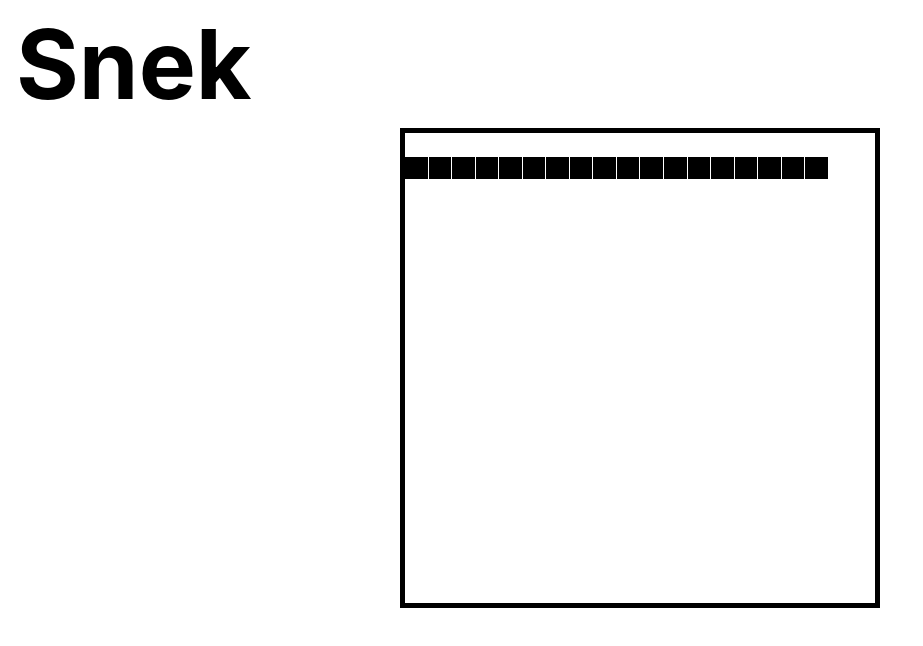
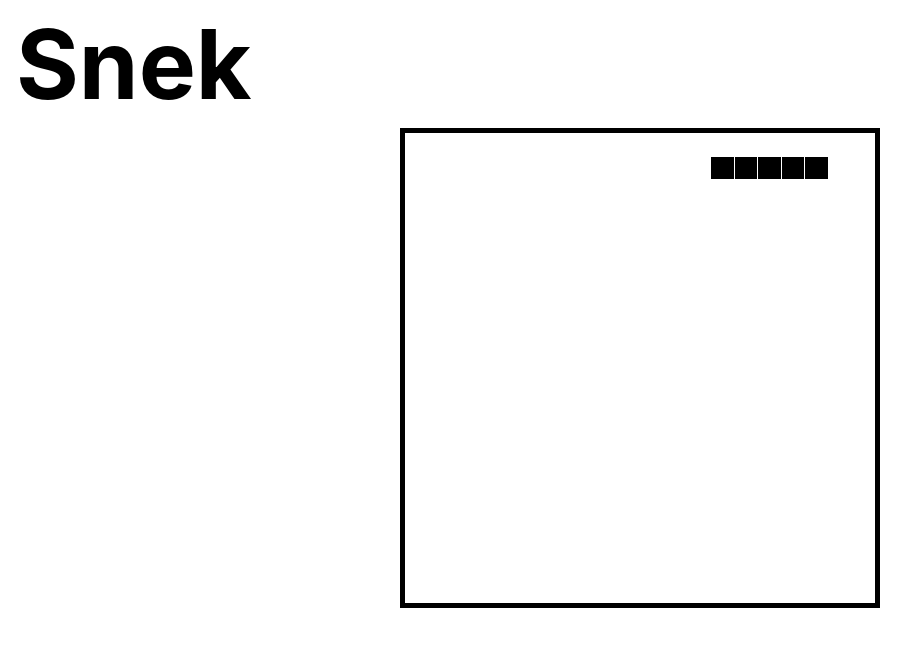
Before and after one commit to arrested-developer/snek, a React (Create React App) app: page / in a window 1280 px wide. Shown: the top 646 px of the page, without its empty margins (0-923 px from the left). Built offline with nearby package versions, Linux system fonts and the light colour scheme.

Commit message:
trim snake to match level

```diff
--- a/src/App.js
+++ b/src/App.js
@@ -2,6 +2,7 @@ import React, { Component } from 'react';
 import styled from 'styled-components';
 
 import Board from './Board';
+import { SSL_OP_CIPHER_SERVER_PREFERENCE } from 'constants';
 
 const H1 = styled.h1`
   font-size: 96px;
@@ -15,6 +16,7 @@ class App extends Component {
     this.state = { snake: [[1, 2], [2, 2], [3, 2]] };
     this.gridSize = 20;
     this.dir = 'right';
+    this.level = 1;
   }
   componentDidMount() {
     this.interval = setInterval(this.update, 500);
@@ -35,9 +37,15 @@ class App extends Component {
       } else if (dir === 'up') {
         nextPos = [x, y === 1 ? this.gridSize : y - 1];
       }
-      return { snake: prev.snake.concat([nextPos]) };
+      const snake = this.makeNewSnake(prev.snake, nextPos, this.level);
+      return {
+        snake,
+      };
     });
   };
+  makeNewSnake(prevSnake, nextPos, level) {
+    return prevSnake.concat([nextPos]).slice(-1 * (level + 4));
+  }
   render() {
     return (
       <div className="App">
```
